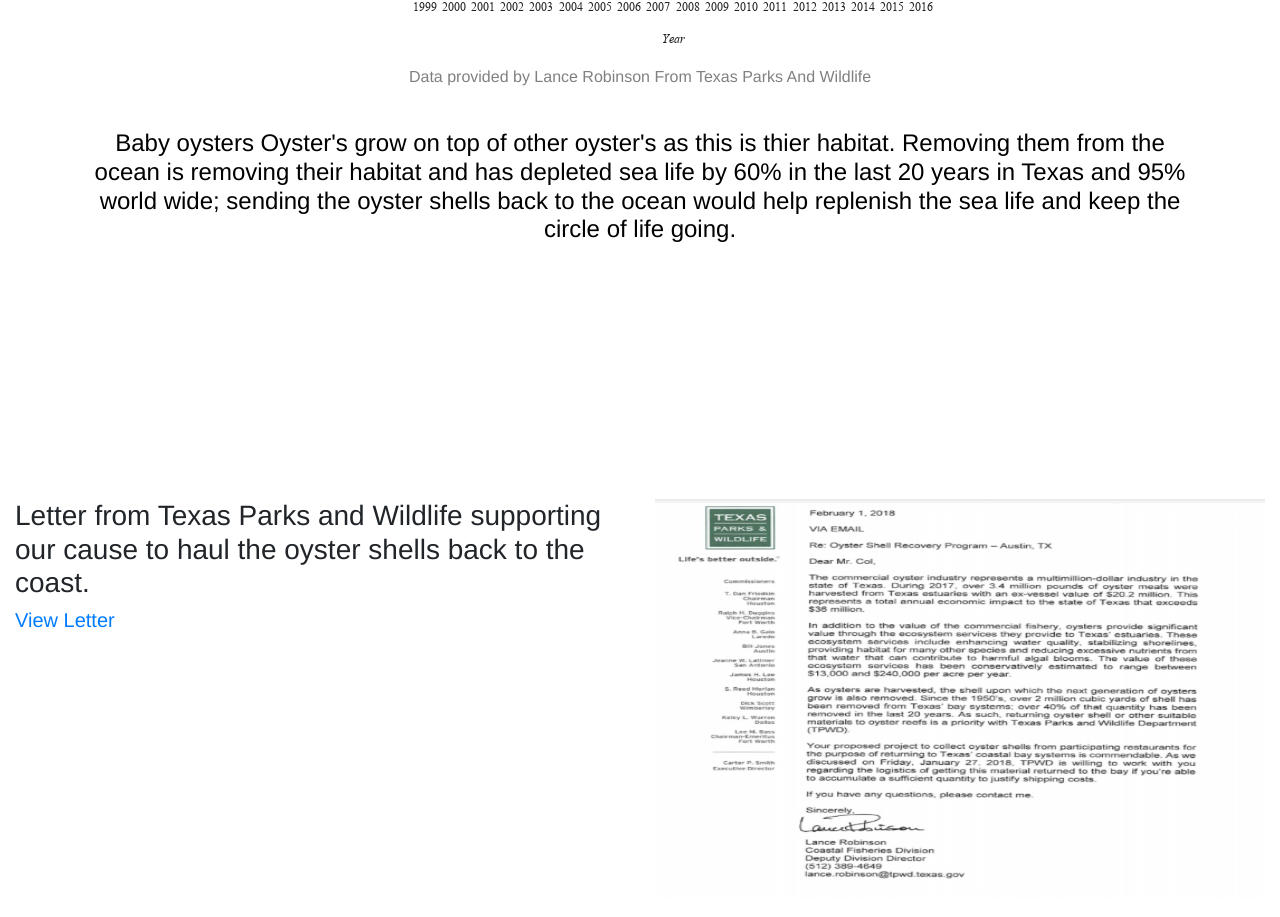
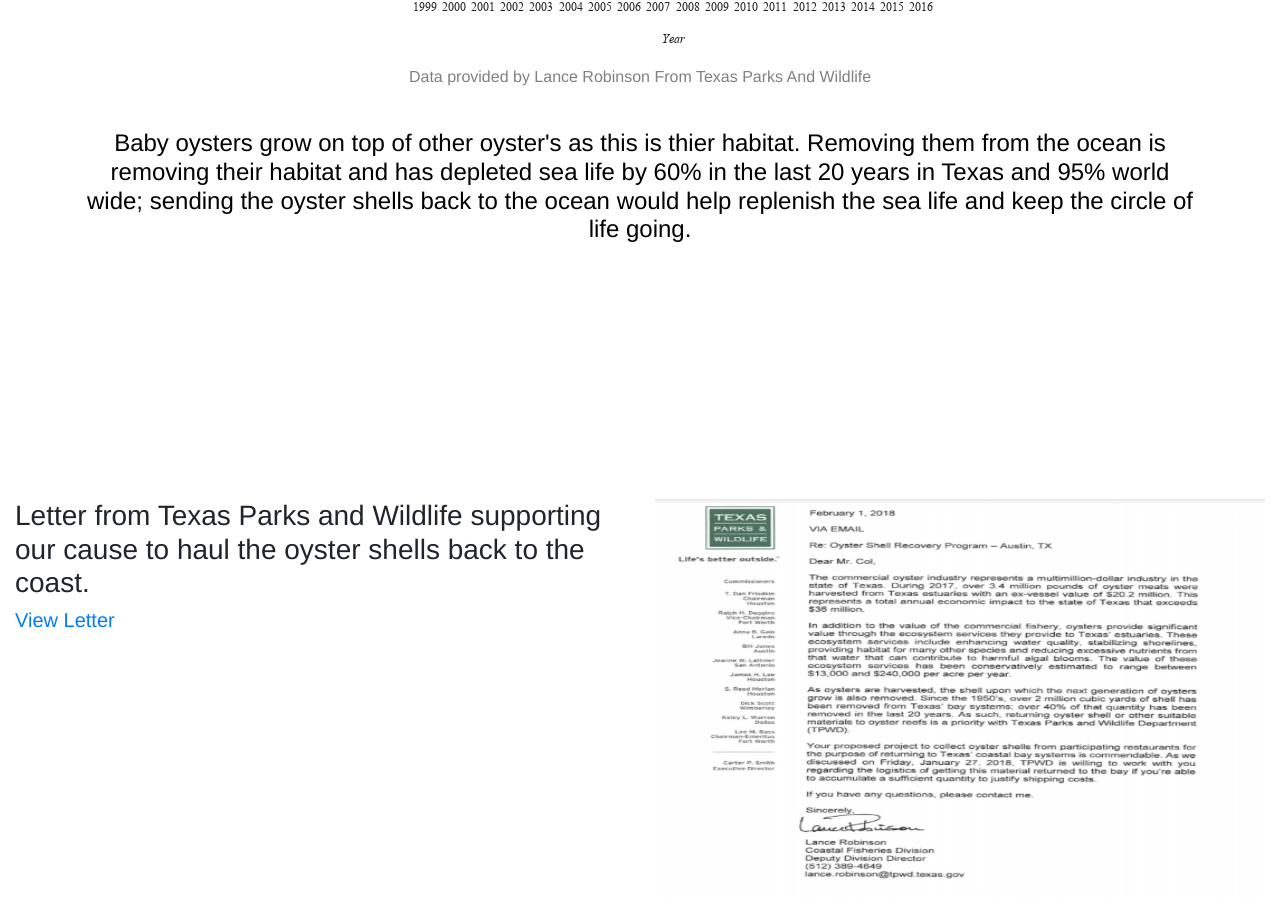
Before and after one commit to savethesea/oysters, a plain HTML site: page index.html in a window 1280 px wide. Shown: the part 1062-1979 px from the top of the page. Drawn offline with nearby package versions, Linux system fonts and the light colour scheme; some packages are replaced by stand-ins of ours.

Commit message:
bug: slight error with spelling

```diff
--- a/index.html
+++ b/index.html
@@ -79,7 +79,7 @@
       <!-- chart of depletion of oysters-->
       <img src="chart.png" class="img-fluid" id="oysterChart" alt="chart of depletion of oysters">
       <p id="oysterChartName">Data provided by Lance Robinson From Texas Parks And Wildlife</p>
-      <h4 id="oysterChartInfo">Baby oysters Oyster's grow on top of other oyster's as this is thier habitat. Removing them from the ocean is removing their habitat and has depleted sea life by 60% in the last 20 years in Texas and 95% world wide; sending the oyster shells back to the ocean would help replenish the sea life and keep the circle of life going.</h4>
+      <h4 id="oysterChartInfo">Baby oysters grow on top of other oyster's as this is thier habitat. Removing them from the ocean is removing their habitat and has depleted sea life by 60% in the last 20 years in Texas and 95% world wide; sending the oyster shells back to the ocean would help replenish the sea life and keep the circle of life going.</h4>
     </div>
 
 
```
